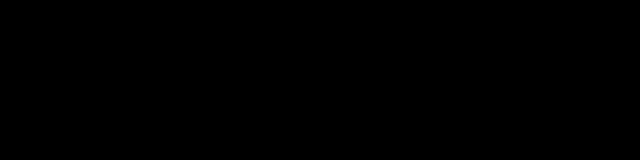
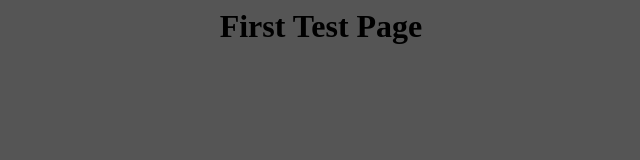
Before and after one commit to viankon/viankon.github.io, a plain HTML site: page index.html in a window 1280 px wide. Shown: the whole page, without its empty margins (319-959 px from the left). Drawn offline with Linux system fonts and the light colour scheme.

Commit message:
Update index.html

```diff
--- a/index.html
+++ b/index.html
@@ -1,7 +1,7 @@
 <html>
 	<title>test</title>
 	<head></head>
-	<body bgcolor="000000">
+	<body bgcolor="555555">
 		<h1 align="center"; color=red>First Test Page</h1>
 	</body>
 </html>
```
